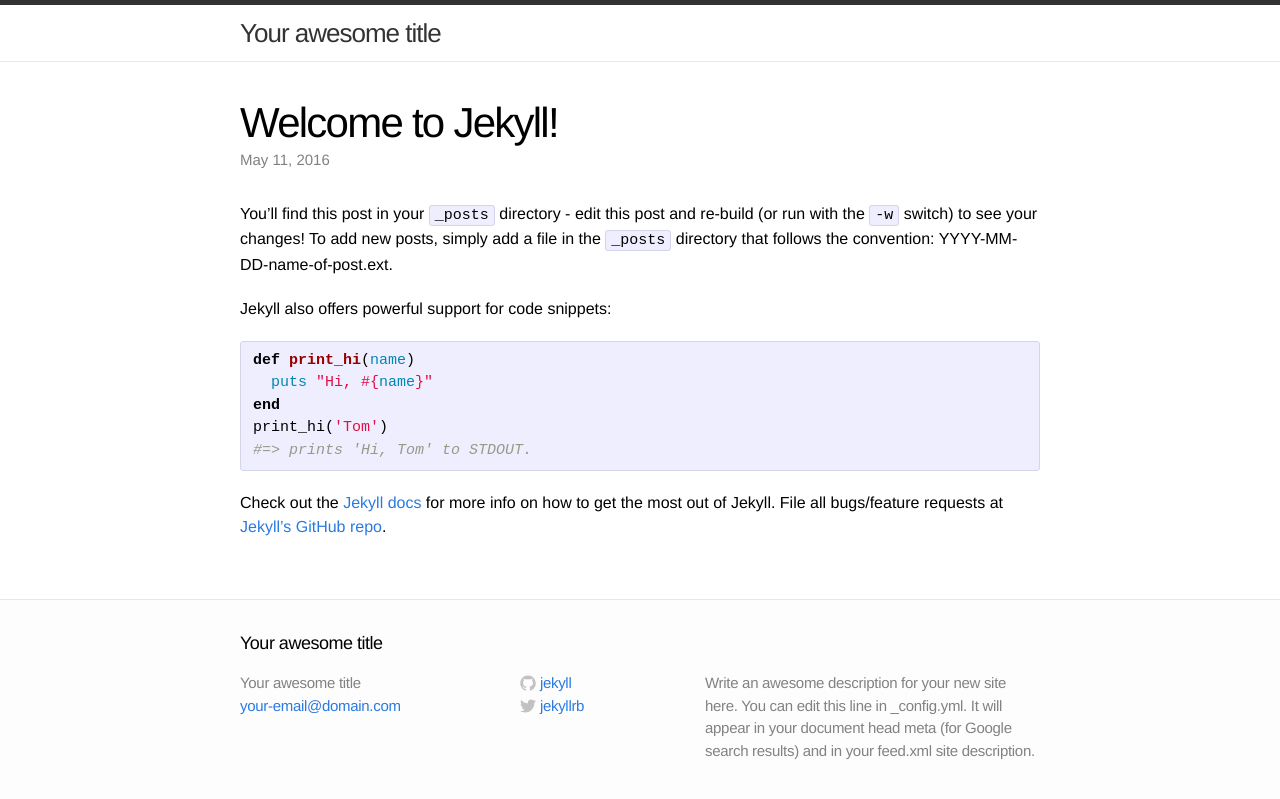
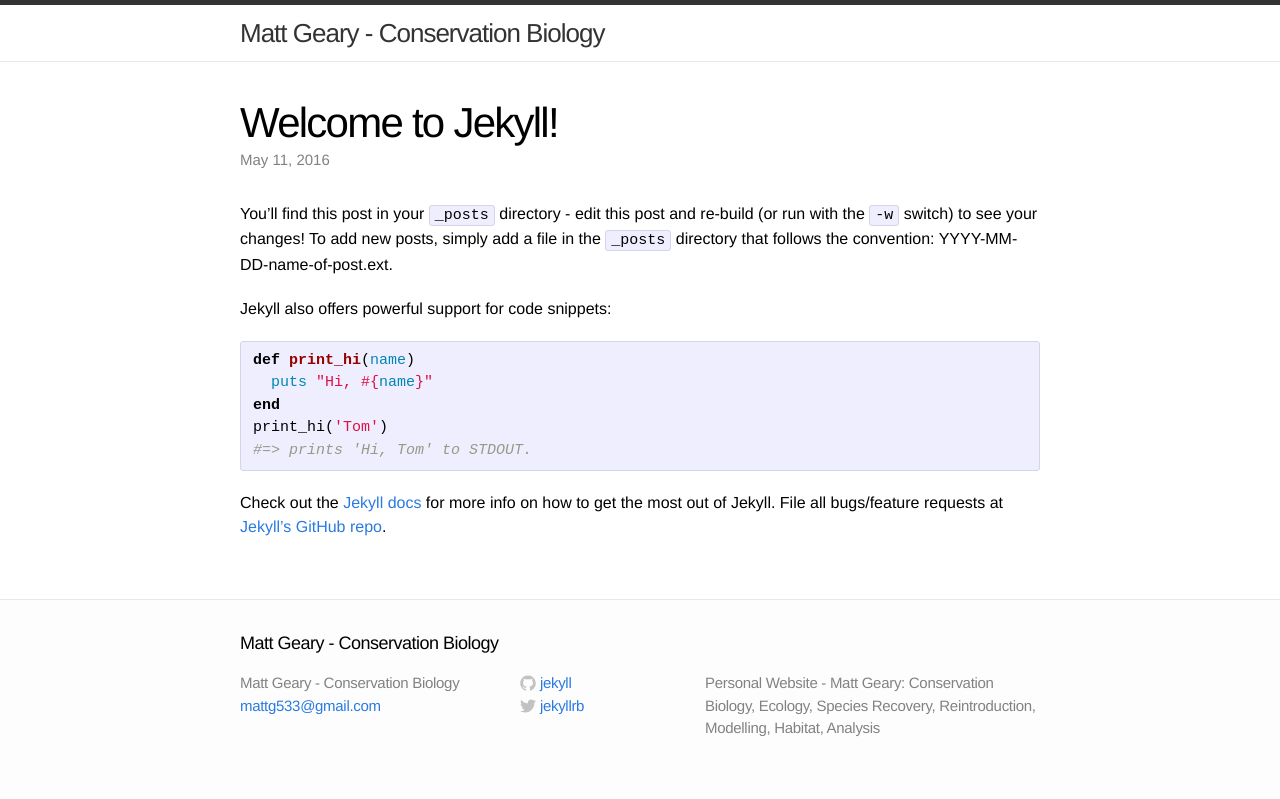
Before and after one commit to Mattgeary/mattgeary.github.io_old, a Jekyll site: the page built from _posts/2016-05-11-welcome-to-jekyll.markdown, in a window 1280 px wide. Shown: the top 799 px of the page. Built offline with Jekyll 4.4.1, drawn with Linux system fonts in a browser that asks for light colours.

Commit message:
Update config

```diff
--- a/_config.yml
+++ b/_config.yml
@@ -1,7 +1,7 @@
 # Site settings
-title: Your awesome title
-email: your-email@domain.com
-description: "Write an awesome description for your new site here. You can edit this line in _config.yml. It will appear in your document head meta (for Google search results) and in your feed.xml site description."
+title: Matt Geary - Conservation Biology
+email: mattg533@gmail.com
+description: "Personal Website - Matt Geary: Conservation Biology, Ecology, Species Recovery, Reintroduction, Modelling, Habitat, Analysis"
 baseurl: ""
 url: "http://yourdomain.com"
 twitter_username: jekyllrb
```
Also changed, not shown: 2 other files.
